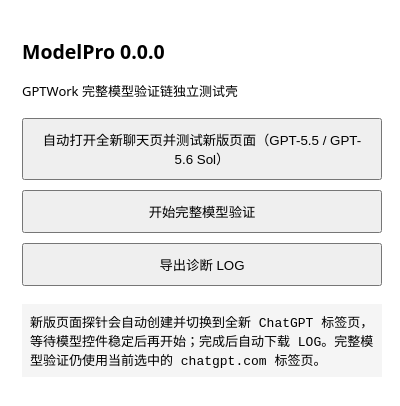
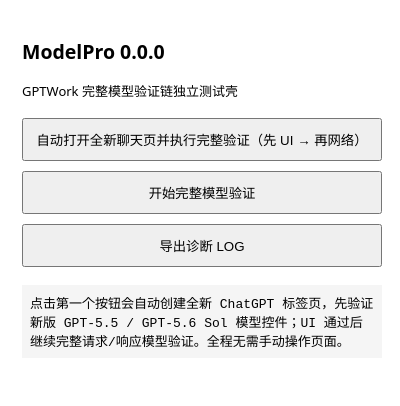
Before and after one commit to b8vipvip/ModelPro, a browser extension: page extension/popup.html in a window 400 px wide. Drawn offline with Linux system fonts and the light colour scheme.

Commit message:
v0.1.41: expose fresh full-verification flow in popup

```diff
--- a/extension/popup.html
+++ b/extension/popup.html
@@ -1 +1 @@
-<!doctype html><meta charset="utf-8"><title>ModelPro</title><style>body{font:13px system-ui;width:360px;padding:14px}button{width:100%;padding:10px;margin:5px 0}pre{white-space:pre-wrap;max-height:300px;overflow:auto;background:#f5f5f5;padding:8px}</style><h2 id="title">ModelPro</h2><p>GPTWork 完整模型验证链独立测试壳</p><button id="probe">自动打开全新聊天页并测试新版页面（GPT-5.5 / GPT-5.6 Sol）</button><button id="start">开始完整模型验证</button><button id="export">导出诊断 LOG</button><pre id="status">新版页面探针会自动创建并切换到全新 ChatGPT 标签页，等待模型控件稳定后再开始；完成后自动下载 LOG。完整模型验证仍使用当前选中的 chatgpt.com 标签页。</pre><script src="popup.js"></script>
+<!doctype html><meta charset="utf-8"><title>ModelPro</title><style>body{font:13px system-ui;width:360px;padding:14px}button{width:100%;padding:10px;margin:5px 0}pre{white-space:pre-wrap;max-height:300px;overflow:auto;background:#f5f5f5;padding:8px}</style><h2 id="title">ModelPro</h2><p>GPTWork 完整模型验证链独立测试壳</p><button id="probe">自动打开全新聊天页并执行完整验证（先 UI → 再网络）</button><button id="start">开始完整模型验证</button><button id="export">导出诊断 LOG</button><pre id="status">点击第一个按钮会自动创建全新 ChatGPT 标签页，先验证新版 GPT-5.5 / GPT-5.6 Sol 模型控件；UI 通过后继续完整请求/响应模型验证。全程无需手动操作页面。</pre><script src="popup.js"></script>
```
